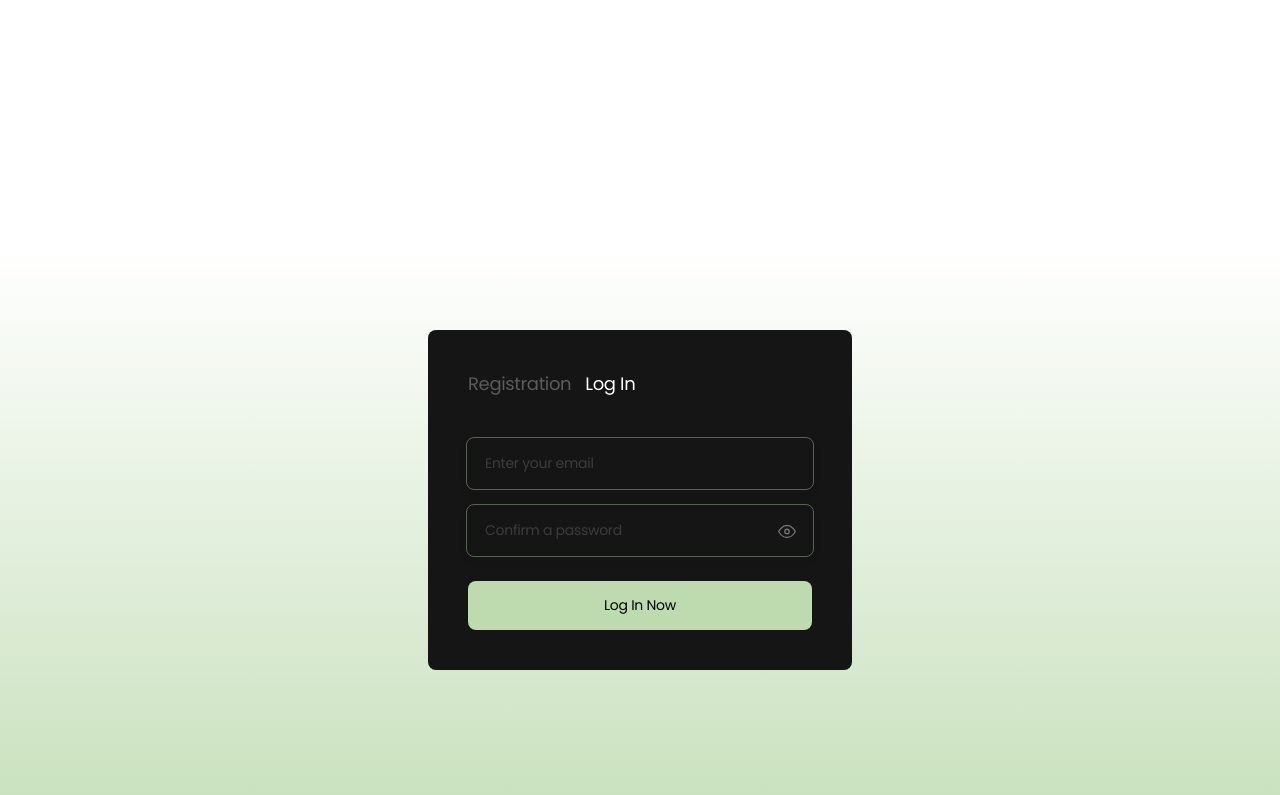
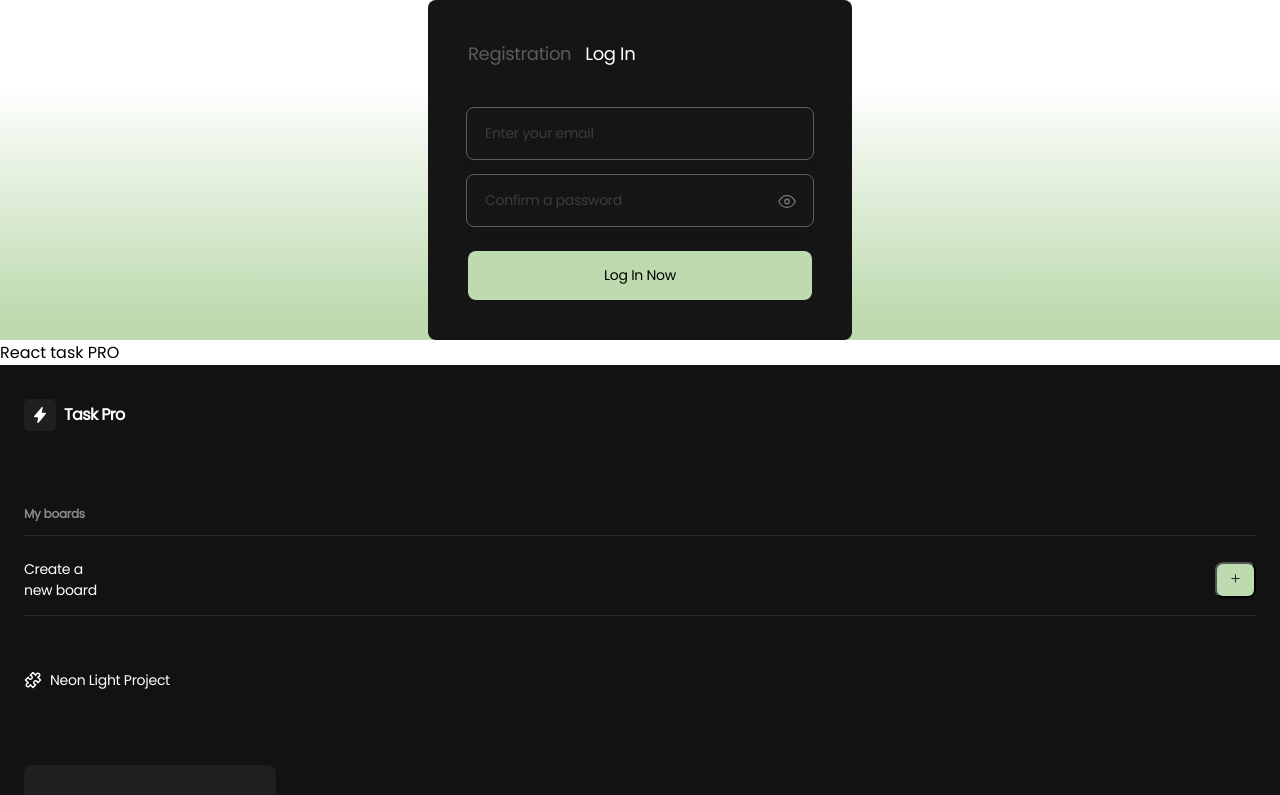
Before and after one commit to Fstv-Electro/TaskPro-prj-9, a React (Create React App) app: page /TaskPro-prj-9/login in a window 1280 px wide. Shown: the top 795 px of the page. Built offline with nearby package versions, Linux system fonts and the light colour scheme.

Commit message:
Забрав height: 1000px

```diff
--- a/src/components/App.jsx
+++ b/src/components/App.jsx
@@ -8,7 +8,6 @@ import LoginView from 'components/auth/LoginView/LoginView';
 import { Sidebar } from './Sidebar/Sidebar';
 
 import { AddColumn } from './addColumn/addColumn';
-
 
 export const App = () => {
   return (
--- a/src/components/auth/LoginView/LoginView.styled.js
+++ b/src/components/auth/LoginView/LoginView.styled.js
@@ -8,7 +8,7 @@ export const Container = styled.section`
   padding-left: 20px;
   padding-right: 20px;
 
-  height: 1000px;
+  /* height: 1000px; */
 
   /* border: solid 1px red; */
 
```
